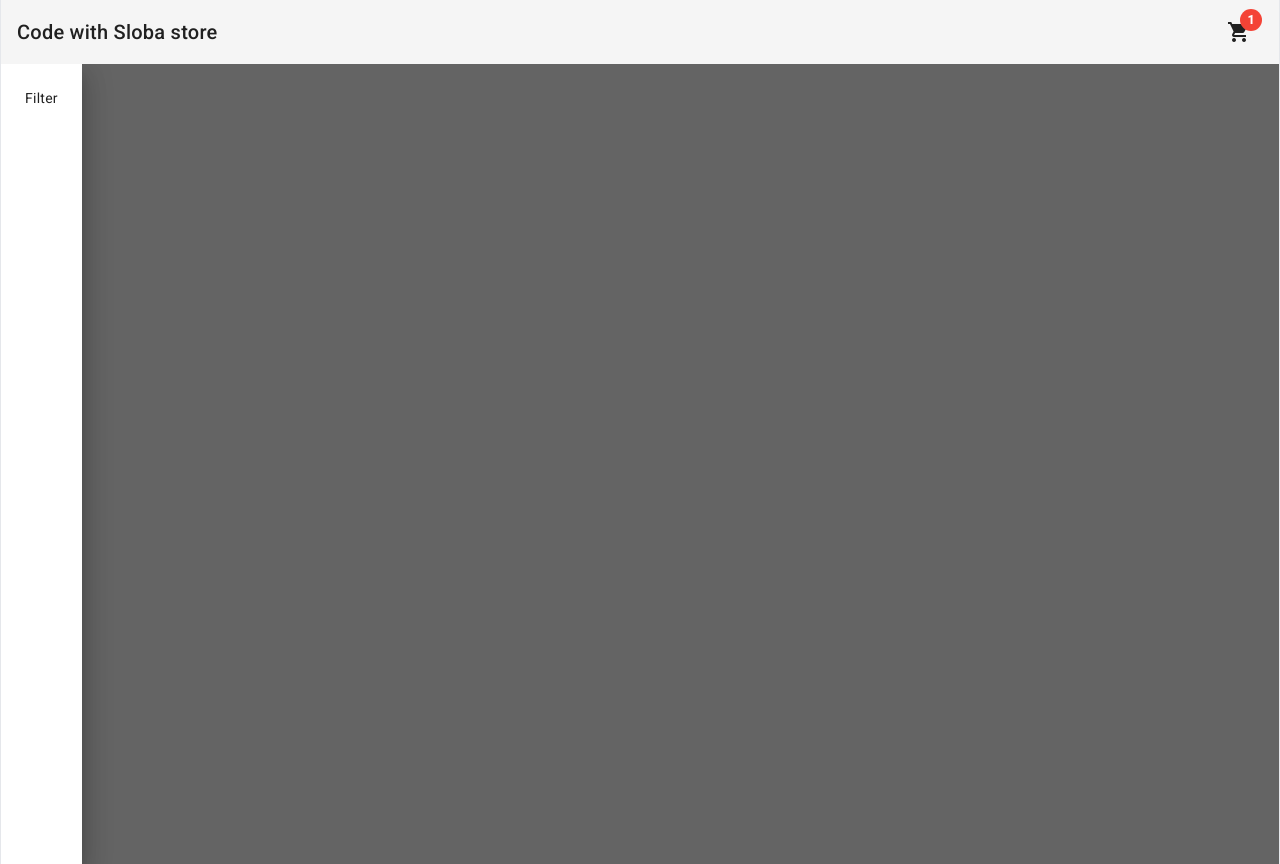
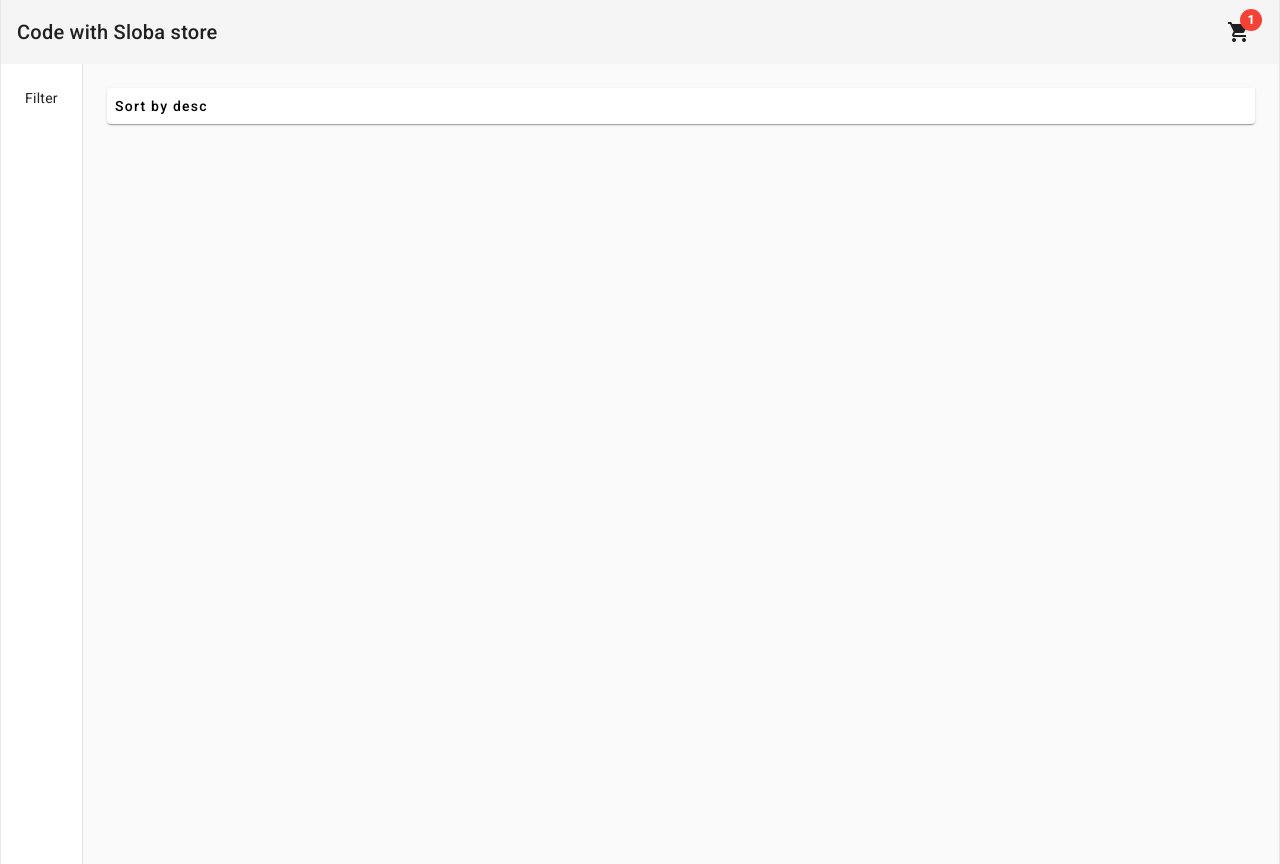
Before and after one commit to dejan966/angular_tutorial_webshop, an Angular app: page /home in a window 1280 px wide. Built offline with nearby package versions, Linux system fonts and the light colour scheme.

Commit message:
Adding buttons for sorting products on products header

```diff
--- a/src/app/pages/home/components/products-header/products-header.component.html
+++ b/src/app/pages/home/components/products-header/products-header.component.html
@@ -0,0 +1,13 @@
+<mat-card class="mb-4">
+    <div class="flex justify-between">
+        <div>
+            <button mat-button [matMenuTriggerFor]="sortByMenu">
+                Sort by desc
+            </button>
+            <mat-menu #sortByMenu="matMenu">
+                <button mat-menu-item>desc</button>
+                <button mat-menu-item>asc</button>
+            </mat-menu>
+        </div>
+    </div>
+</mat-card>
--- a/src/app/pages/home/home.component.html
+++ b/src/app/pages/home/home.component.html
@@ -2,10 +2,12 @@
 [autosize]="true"
 class="min-h-full max-w-7xl mx-auto border-x"
 >
-    <mat-drawer modr="side" opened class="p-6">
+    <mat-drawer mode="side" opened class="p-6">
         <div>Filter</div>
     </mat-drawer>
     <mat-drawer-content class="p-6">
+        <app-products-header>
 
+        </app-products-header>
     </mat-drawer-content>
 </mat-drawer-container>
```
